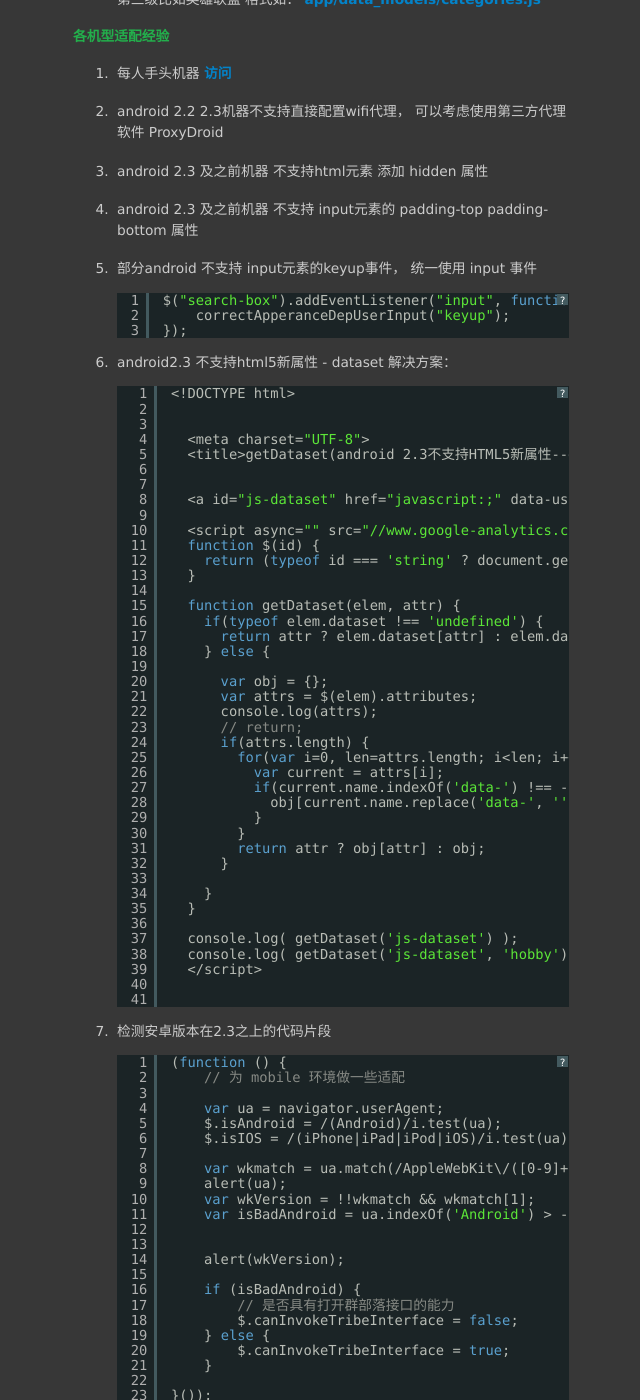
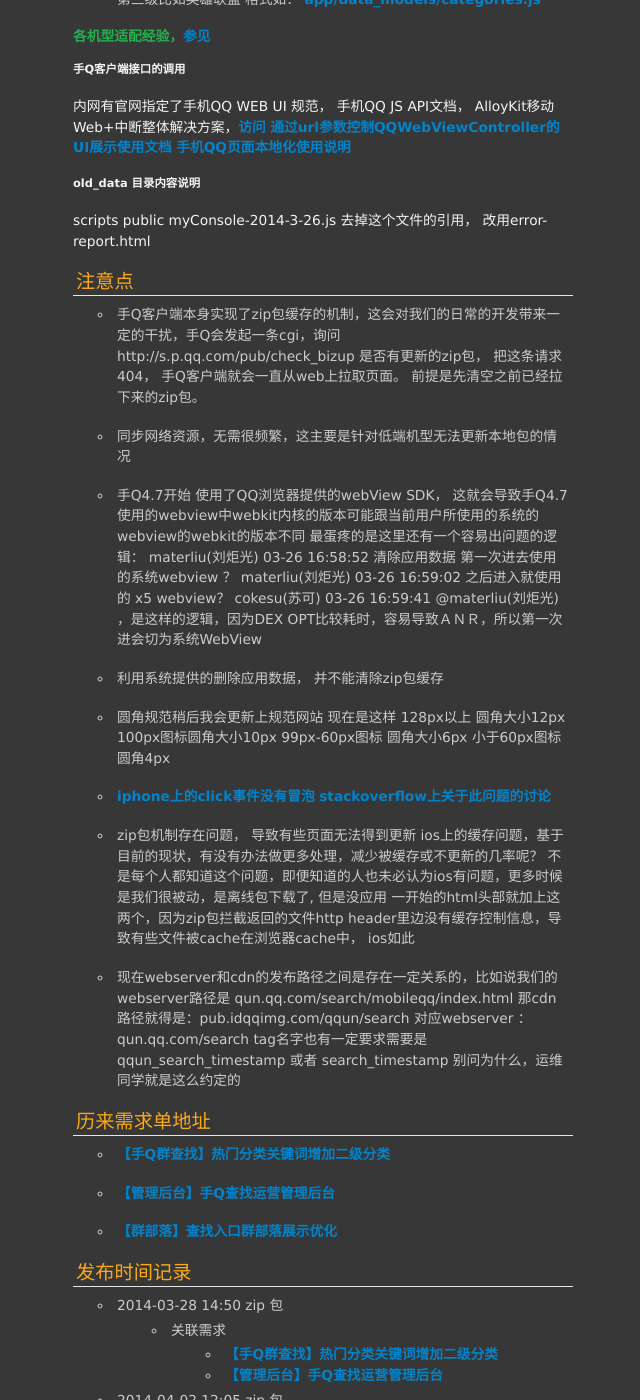
Before and after one commit to materliu/materliu.github.io, a Jekyll site: the page built from all/tencent/_posts/2014-03-19-手Q群查找README.md, in a window 1280 px wide and 1400 px high, scrolled down 6943 px. Shown: the whole window, without its empty margins (232-872 px from the left). Built offline with Jekyll 4.4.1, drawn with Linux system fonts in a browser that asks for light colours; Markdown is read by kramdown in place of the engine named in the settings; some of the changed text lies outside the part shown.

Commit message:
抽离各种兼容问题！

````diff
--- a/all/tencent/_posts/2014-03-19-手Q群查找README.md
+++ b/all/tencent/_posts/2014-03-19-手Q群查找README.md
@@ -258,128 +258,7 @@
 #### 业务资料
 * 群分类，一共分为三级， 第一级比如热门游戏， 第二级比如腾讯游戏， 第三级比如英雄联盟 格式如： [app/data_models/categories.js](/attachments/2014-03-19-categories.js)
 
-#### 各机型适配经验
-
-1. 每人手头机器 [访问][15]
-
-2. android 2.2 2.3机器不支持直接配置wifi代理， 可以考虑使用第三方代理软件 ProxyDroid
-
-3. android 2.3 及之前机器 不支持html元素 添加 hidden 属性
-
-4. android 2.3 及之前机器 不支持 input元素的 padding-top padding-bottom 属性
-
-5. 部分android 不支持 input元素的keyup事件， 统一使用 input 事件
-    <pre class="brush: js">
-        $("search-box").addEventListener("input", function (event) {
-            correctApperanceDepUserInput("keyup");
-        });
-    </pre>
-
-6. android2.3 不支持html5新属性 - dataset 解决方案：
-    <pre class="brush: js">
-        <!DOCTYPE html>
-        <html>
-        <head>
-          <meta charset="UTF-8">
-          <title>getDataset(android 2.3不支持HTML5新属性--dataset)</title>
-        </head>
-        <body>
-          <a id="js-dataset" href="javascript:;" data-username="ocean" data-gender="male" data-hobby="loving girl"></a>
-
-          <script type="text/javascript">
-          function $(id) {
-            return (typeof id === 'string' ? document.getElementById(id) : id);
-          }
-
-          function getDataset(elem, attr) {
-            if(typeof elem.dataset !== 'undefined') {
-              return attr ? elem.dataset[attr] : elem.dataset;
-            } else {
-
-              var obj = {};
-              var attrs = $(elem).attributes;
-              console.log(attrs);
-              // return;
-              if(attrs.length) {
-                for(var i=0, len=attrs.length; i<len; i++) {
-                  var current = attrs[i];
-                  if(current.name.indexOf('data-') !== -1) {
-                    obj[current.name.replace('data-', '')] = current.value;
-                  }
-                }
-                return attr ? obj[attr] : obj;
-              }
-
-            }
-          }
-
-          console.log( getDataset('js-dataset') );
-          console.log( getDataset('js-dataset', 'hobby') );
-          </script>
-        </body>
-        </html>
-    </pre>
-
-7. 检测安卓版本在2.3之上的代码片段
-    <pre class="brush: js">
-        (function () {
-            // 为 mobile 环境做一些适配
-
-            var ua = navigator.userAgent;
-            $.isAndroid = /(Android)/i.test(ua);
-            $.isIOS = /(iPhone|iPad|iPod|iOS)/i.test(ua);
-
-            var wkmatch = ua.match(/AppleWebKit\/([0-9]+)/);
-            alert(ua);
-            var wkVersion = !!wkmatch && wkmatch[1];
-            var isBadAndroid = ua.indexOf('Android') > -1 && wkVersion < 534;
-
-
-            alert(wkVersion);
-
-            if (isBadAndroid) {
-                // 是否具有打开群部落接口的能力
-                $.canInvokeTribeInterface = false;
-            } else {
-                $.canInvokeTribeInterface = true;
-            }
-
-        }());
-    </pre>
-
-
-8. Android 2.3一下不支持 classList 获取元素的class列表， 采用以下方式：
-
-    ```javascript
-        hasClass:function(elem,className){
-            if (!elem || !className) {
-                return false;
-            }
-            if(elem.classList)
-                return elem.classList.contains(className);
-            else
-                return -1 < (' ' + elem.className + ' ').indexOf(' ' + className + ' ');
-        },
-        addClass:function(elem,className){
-            if (!elem || !className || Q.util.hasClass(elem, className)){
-                return;
-            }
-            if(elem.classList)
-                elem.classList.add(className);
-            else
-                elem.className += " "+ className;
-        },
-        removeClass:function(elem,className){
-            if (!elem || !className || !Q.util.hasClass(elem, className)) {
-                return;
-            }
-            if(elem.classList)
-                elem.classList.remove(className);
-            else
-                elem.className = elem.className.replace(new RegExp('(?:^|\\s)' + className + '(?:\\s|$)'), ' ');
-        },
-    ```
-
+#### 各机型适配经验，[参见](/attachments/2014-04-14-手机web各机型适配经验.html)
 
 ##### 手Q客户端接口的调用
 内网有官网指定了手机QQ WEB UI 规范， 手机QQ JS API文档， AlloyKit移动Web+中断整体解决方案，[访问][13]
````
